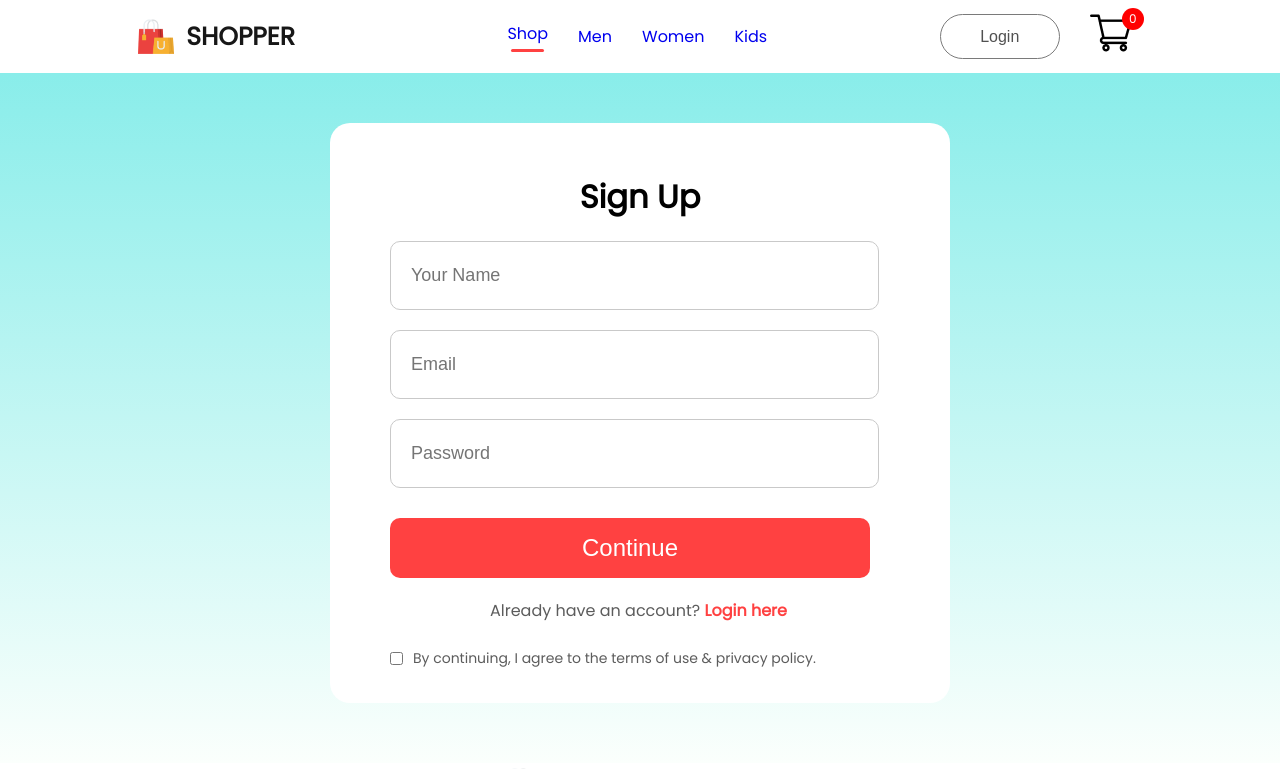
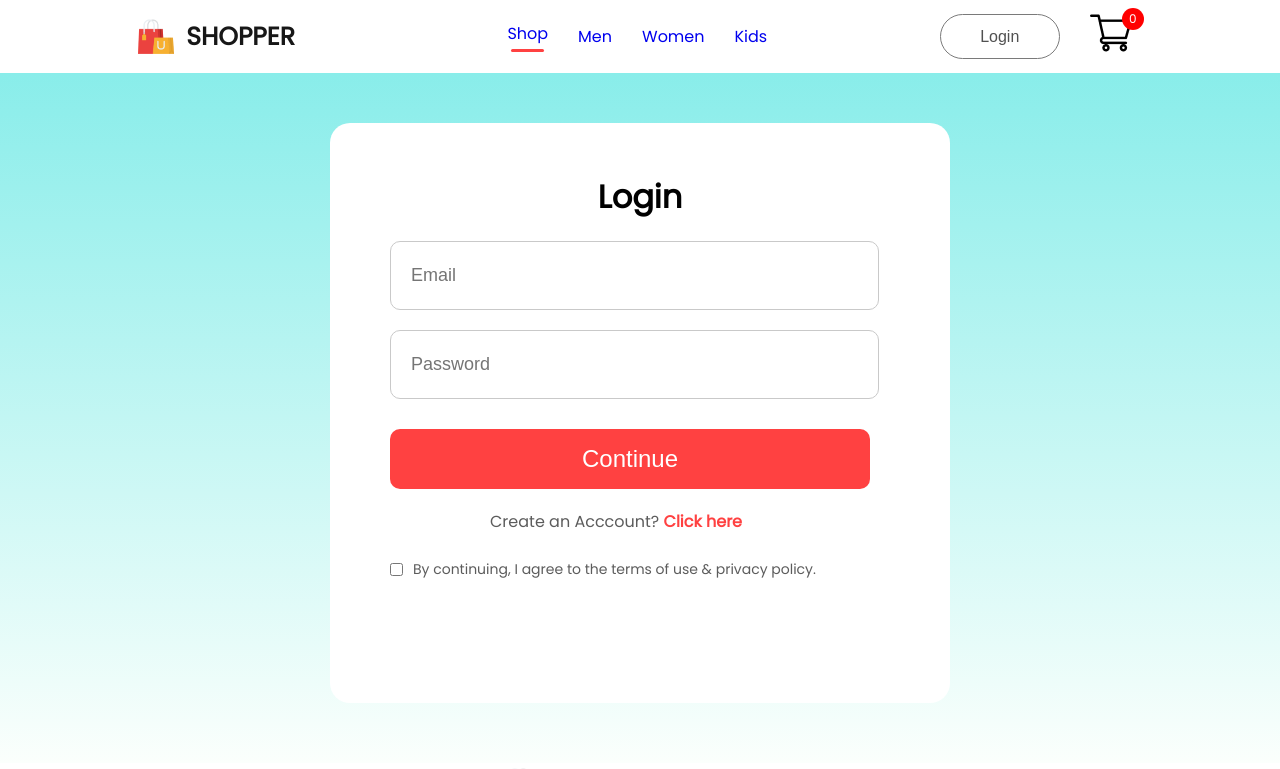
Before and after one commit to miguemigue25/e-commerce-app, a React (Create React App) app in the folder fe/: page /login in a window 1280 px wide. Shown: the top 769 px of the page. Built offline with nearby package versions, Linux system fonts and the light colour scheme.

Commit message:
added fe auth configuring

```diff
--- a/fe/src/Pages/LoginSignup.jsx
+++ b/fe/src/Pages/LoginSignup.jsx
@@ -1,18 +1,78 @@
 import React from 'react';
 import './CSS/LoginSignup.css';
+import { useState } from 'react';
 
 const LoginSignup = () => {
+
+  const [state,setState] = useState("Login");
+  const [formData,setFormData] = useState({
+    username:"",
+    password:"",
+    email:""
+  })
+
+  const changeHandler = (e) => {
+    setFormData({...formData,[e.target.name]:e.target.value})
+
+  }
+
+  const login = async () => {
+    console.log("login Function Executed",formData);
+     let responseData;
+    await fetch('http://localhost:4000/login',{
+      method:'POST',
+      headers:{
+        Accept:'application/form-data',
+        'Content-Type': 'application/json',
+      },
+      body:JSON.stringify(formData)
+    }).then((response)=>response.json()).then((data)=>responseData=data)
+    if(responseData.success) {
+      localStorage.setItem('auth-token', responseData.token);
+      window.location.replace('/');
+    }
+    else{
+      alert(responseData.errors)
+    }
+
+  }
+
+  const signup = async () => {
+    console.log("Signup Function Executed",formData);
+    let responseData;
+    await fetch('http://localhost:4000/signup',{
+      method:'POST',
+      headers:{
+        Accept:'application/form-data',
+        'Content-Type': 'application/json',
+      },
+      body:JSON.stringify(formData)
+    }).then((response)=>response.json()).then((data)=>responseData=data)
+    if(responseData.success) {
+      localStorage.setItem('auth-token', responseData.token);
+      window.location.replace('/');
+    }
+    else{
+      alert(responseData.errors)
+    }
+
+  }
+
+
+
   return (
     <div className='loginsignup'>
       <div className="loginsignup-container">
-        <h1>Sign Up</h1>
+        <h1>{state}</h1>
         <div className="loginsignup-fields">
-          <input type="text" placeholder='Your Name' />
-          <input type="email" placeholder='Email' />
-          <input type="password" placeholder='Password' />
+          {state === "Sign Up"?<input name='username' value={formData.username} onChange={changeHandler} type="text" placeholder='Your Name' />:<></>}
+          <input name='email' value={formData.email} onChange={changeHandler} type="email" placeholder='Email' />
+          <input name='password' value={formData.password} onChange={changeHandler} type="password" placeholder='Password' />
         </div>
-        <button>Continue</button>
-        <p className="loginsignup-login">Already have an account? <span> Login here</span> </p>
+        <button onClick={()=>{state==="Login"?login():signup()}}>Continue</button>
+        {state==="Sign Up"?<p className="loginsignup-login">Already have an account? <span onClick={()=>{setState("Login")}}> Login here</span> </p>
+        : <p className="loginsignup-login">Create an Acccount? <span onClick={()=>{setState("Sign Up")}}>Click here</span> </p>}
+
         <div className="loginsignup-agree">
           <input type="checkbox" name='' id='' />
           <p>By continuing, I agree to the terms of use & privacy policy.</p>
```
